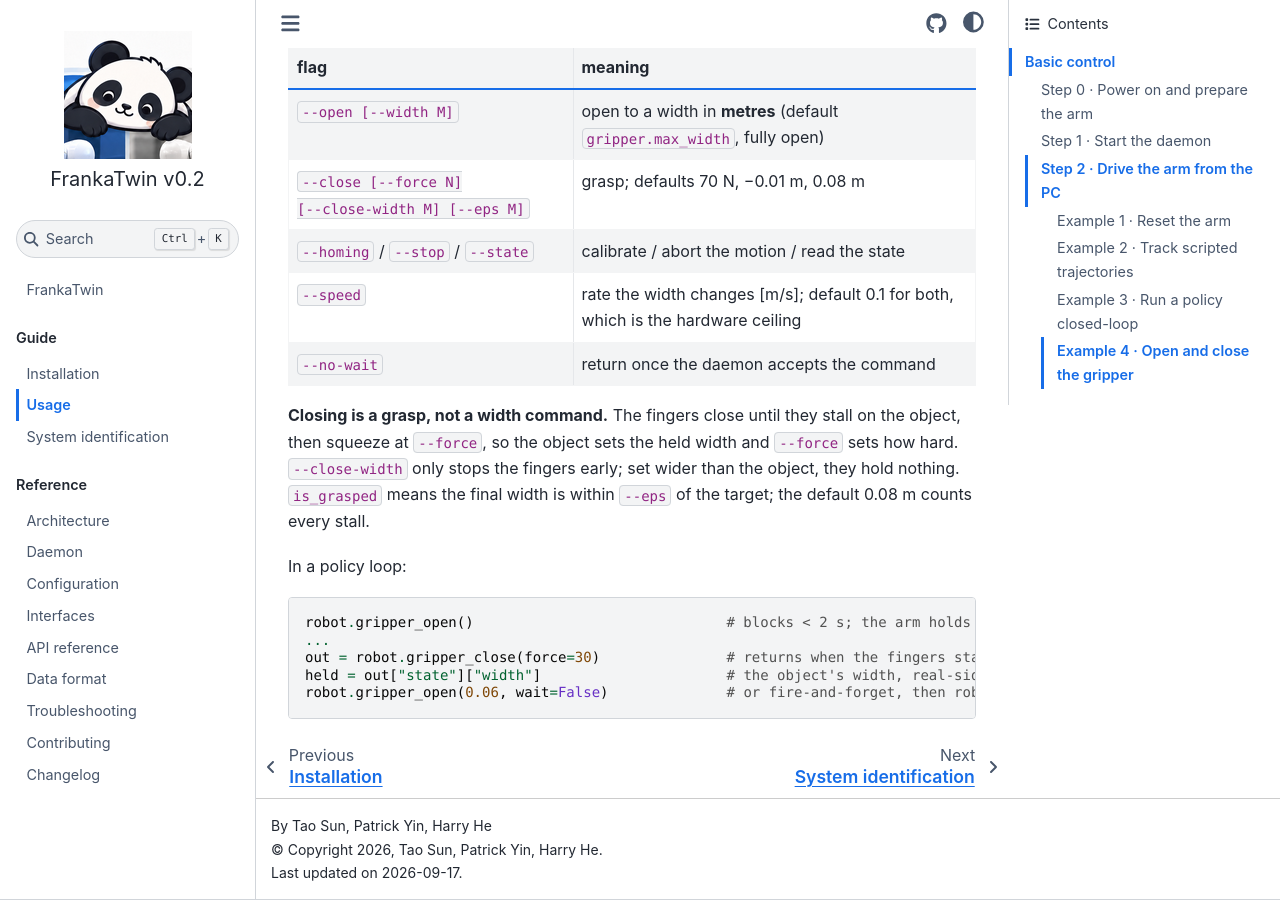
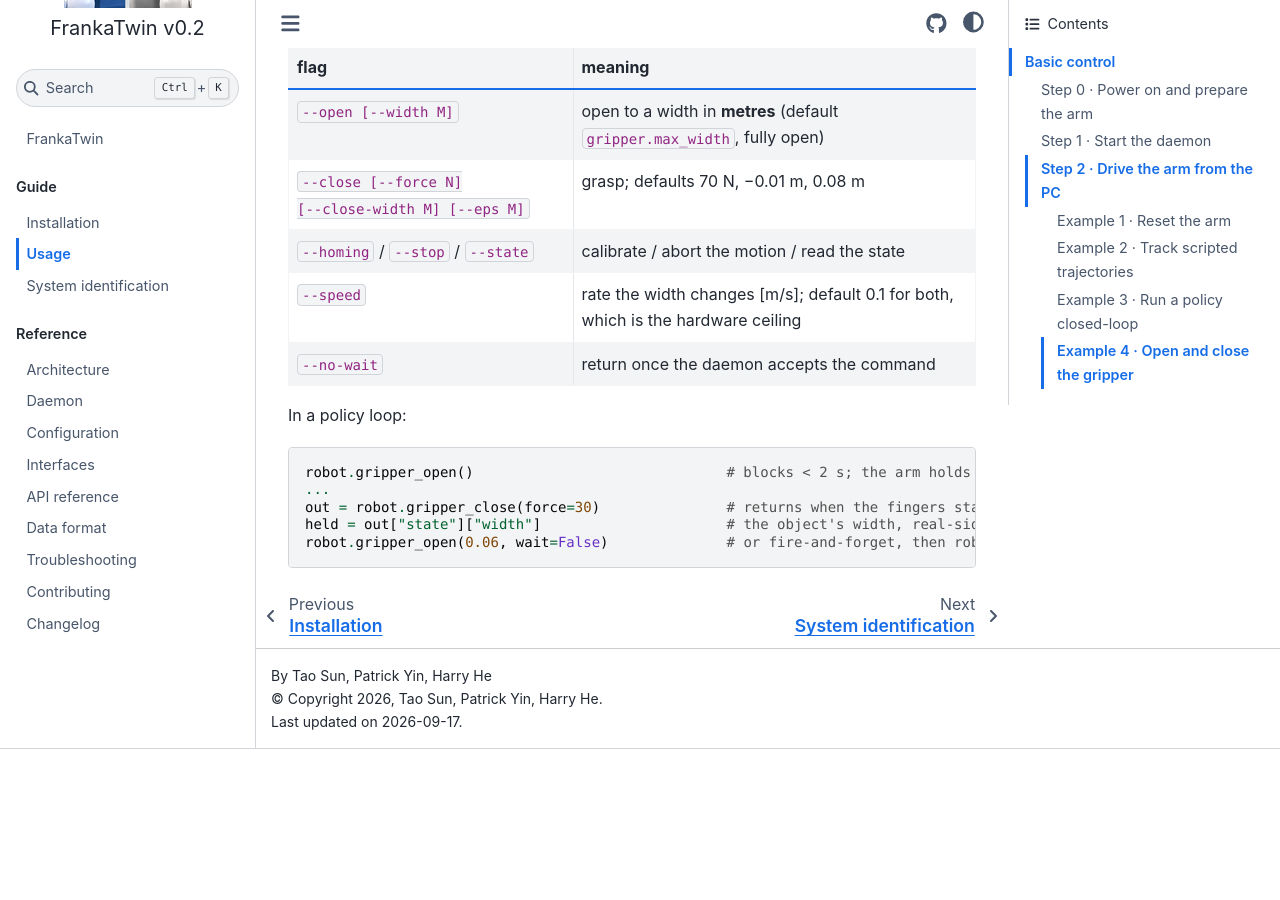
Before and after one commit to tsrobcvai/frankatwin, a Sphinx documentation site: the page built from docs/usage.md, in a window 1280 px wide and 900 px high, scrolled down 5309 px. Built offline with Sphinx 7.4.7 and the Sphinx Book theme 1.1.4, drawn with Linux system fonts in a browser that asks for light colours; after the commit the page ends 6058 px from its top, so only the background shows below that.

Commit message:
docs(usage): drop the grasp-semantics paragraph from the gripper example
Its content is already carried by the flag table above it and by the
examples/gripper.py docstring, which explains the grasp semantics at length for
the person actually reaching for the flags.

Co-Authored-By: Claude Opus 5 <noreply@anthropic.com>

````diff
--- a/docs/usage.md
+++ b/docs/usage.md
@@ -232,12 +232,6 @@ python examples/gripper.py --state
 | `--speed` | rate the width changes [m/s]; default 0.1 for both, which is the hardware ceiling |
 | `--no-wait` | return once the daemon accepts the command |
 
-**Closing is a grasp, not a width command.** The fingers close until they stall
-on the object, then squeeze at `--force`, so the object sets the held width and
-`--force` sets how hard. `--close-width` only stops the fingers early; set wider
-than the object, they hold nothing. `is_grasped` means the final width is within
-`--eps` of the target; the default 0.08 m counts every stall.
-
 In a policy loop:
 
 ```python
````
